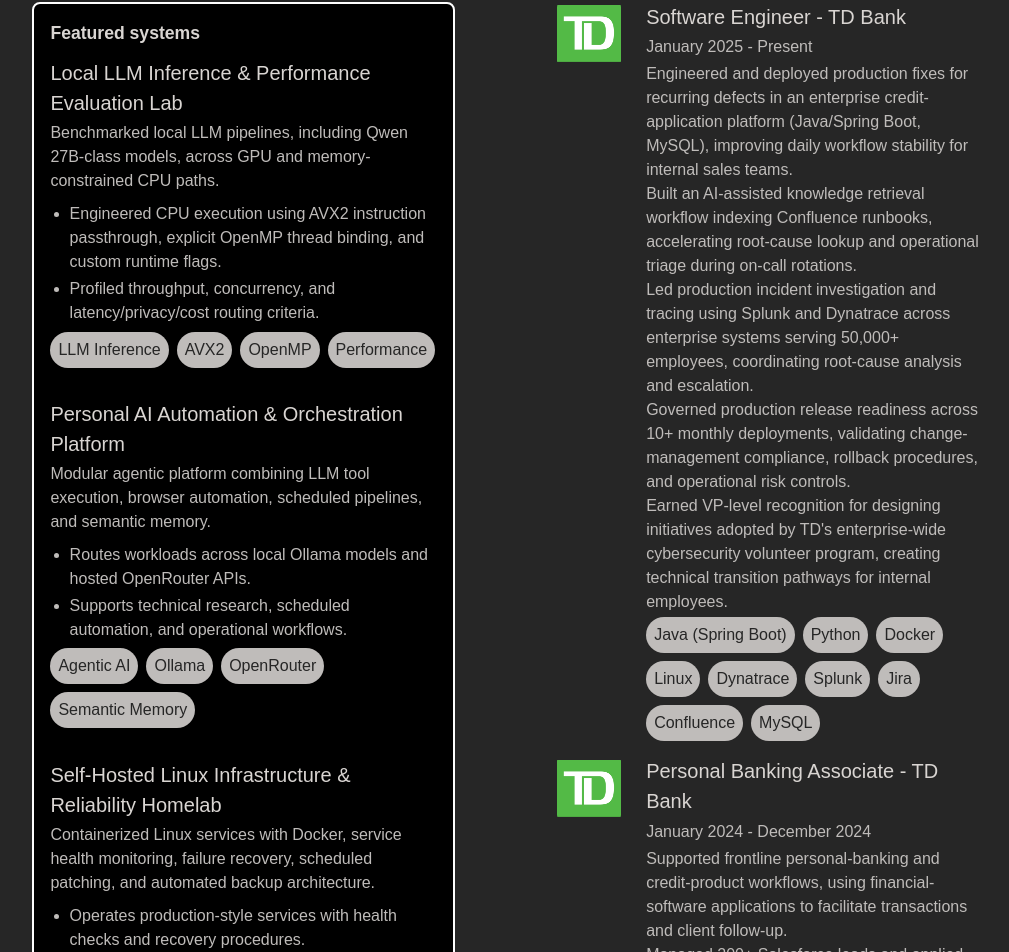
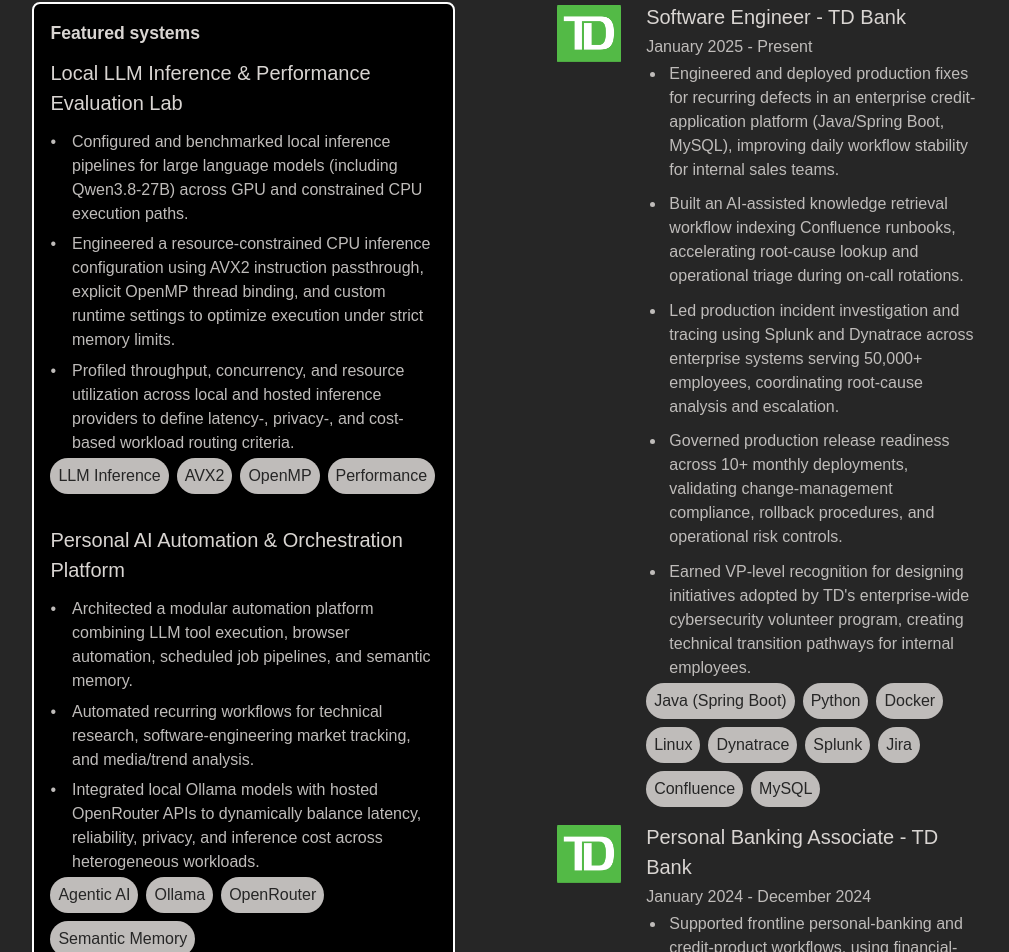
Before and after one commit to coolmanbat2/new-personal-website, a React (Create React App) app: page / in a window 1280 px wide. Shown: the part 1052-2004 px from the top of the page, without its empty margins (134-1143 px from the left). Built offline with nearby package versions, Linux system fonts and the light colour scheme.

Commit message:
fix: align portfolio bullets and experience layout

```diff
--- a/src/components/Project.js
+++ b/src/components/Project.js
@@ -24,11 +24,13 @@ function Project({ project, viewText }) {
         ) : null
       }
     >
-      <div>{description}</div>
+      {description ? <div>{description}</div> : null}
       {highlights.length > 0 && (
         <ul className="project-highlights">
           {highlights.map((highlight) => (
-            <li key={highlight}>{highlight}</li>
+            <li key={highlight}>
+              <span>{highlight}</span>
+            </li>
           ))}
         </ul>
       )}
--- a/src/css/Experiences.css
+++ b/src/css/Experiences.css
@@ -2,3 +2,15 @@
   gap: 1vw;
   padding-bottom: 2rem;
 }
+
+.experience-bullets {
+  display: flex;
+  flex-direction: column;
+  gap: 0.65rem;
+  margin: 0;
+  padding-left: 1.25rem;
+}
+
+.experience-bullets li {
+  padding-left: 0.2rem;
+}
--- a/src/css/Projects.css
+++ b/src/css/Projects.css
@@ -11,12 +11,29 @@
 }
 
 .project-highlights {
+  display: flex;
+  flex-direction: column;
+  gap: 0.4rem;
+  list-style: none;
   margin: 0.55rem 0 0;
-  padding-left: 1.2rem;
+  padding: 0;
 }
 
 .project-highlights li {
-  margin: 0.2rem 0;
+  display: grid;
+  grid-template-columns: 1rem minmax(0, 1fr);
+  column-gap: 0.35rem;
+  margin: 0;
+}
+
+.project-highlights li::before {
+  content: "•";
+  grid-column: 1;
+}
+
+.project-highlights li > span {
+  grid-column: 2;
+  min-width: 0;
 }
 
 .projects-box {
--- a/src/data/projects.json
+++ b/src/data/projects.json
@@ -3,10 +3,11 @@
     {
       "id": "local-llm-inference-lab",
       "title": "Local LLM Inference & Performance Evaluation Lab",
-      "description": "Benchmarked local LLM pipelines, including Qwen 27B-class models, across GPU and memory-constrained CPU paths.",
+      "description": "",
       "highlights": [
-        "Engineered CPU execution using AVX2 instruction passthrough, explicit OpenMP thread binding, and custom runtime flags.",
-        "Profiled throughput, concurrency, and latency/privacy/cost routing criteria."
+        "Configured and benchmarked local inference pipelines for large language models (including Qwen3.8-27B) across GPU and constrained CPU execution paths.",
+        "Engineered a resource-constrained CPU inference configuration using AVX2 instruction passthrough, explicit OpenMP thread binding, and custom runtime settings to optimize execution under strict memory limits.",
+        "Profiled throughput, concurrency, and resource utilization across local and hosted inference providers to define latency-, privacy-, and cost-based workload routing criteria."
       ],
       "tags": [
         "LLM Inference",
@@ -18,10 +19,11 @@
     {
       "id": "ai-automation-platform",
       "title": "Personal AI Automation & Orchestration Platform",
-      "description": "Modular agentic platform combining LLM tool execution, browser automation, scheduled pipelines, and semantic memory.",
+      "description": "",
       "highlights": [
-        "Routes workloads across local Ollama models and hosted OpenRouter APIs.",
-        "Supports technical research, scheduled automation, and operational workflows."
+        "Architected a modular automation platform combining LLM tool execution, browser automation, scheduled job pipelines, and semantic memory.",
+        "Automated recurring workflows for technical research, software-engineering market tracking, and media/trend analysis.",
+        "Integrated local Ollama models with hosted OpenRouter APIs to dynamically balance latency, reliability, privacy, and inference cost across heterogeneous workloads."
       ],
       "tags": [
         "Agentic AI",
@@ -33,10 +35,10 @@
     {
       "id": "linux-reliability-homelab",
       "title": "Self-Hosted Linux Infrastructure & Reliability Homelab",
-      "description": "Containerized Linux services with Docker, service health monitoring, failure recovery, scheduled patching, and automated backup architecture.",
+      "description": "",
       "highlights": [
-        "Operates production-style services with health checks and recovery procedures.",
-        "Maintains an automated 3-2-1 backup architecture and scheduled maintenance."
+        "Built and maintained a self-hosted Linux environment for containerized application deployment, service monitoring, and failure recovery.",
+        "Implemented an automated 3-2-1 backup strategy alongside scheduled patching and restart procedures to enforce high availability."
       ],
       "tags": [
         "Docker",
--- a/src/pages/Experiences.js
+++ b/src/pages/Experiences.js
@@ -34,32 +34,34 @@ function Experiences() {
           src={tdLogo}
           skills={softwareEngineerSkills()}
         >
-          <div>
+          <ul className="experience-bullets">
+            <li>
               Engineered and deployed production fixes for recurring defects in
               an enterprise credit-application platform (Java/Spring Boot,
               MySQL), improving daily workflow stability for internal sales
               teams.
-          </div>
-          <div>
+            </li>
+            <li>
               Built an AI-assisted knowledge retrieval workflow indexing
               Confluence runbooks, accelerating root-cause lookup and operational
               triage during on-call rotations.
-          </div>
-          <div>
+            </li>
+            <li>
               Led production incident investigation and tracing using Splunk and
               Dynatrace across enterprise systems serving 50,000+ employees,
               coordinating root-cause analysis and escalation.
-          </div>
-          <div>
+            </li>
+            <li>
               Governed production release readiness across 10+ monthly
               deployments, validating change-management compliance, rollback
               procedures, and operational risk controls.
-          </div>
-          <div>
+            </li>
+            <li>
               Earned VP-level recognition for designing initiatives adopted by
               TD&apos;s enterprise-wide cybersecurity volunteer program, creating
               technical transition pathways for internal employees.
-          </div>
+            </li>
+          </ul>
         </InformationCard>
         <InformationCard
           title="Personal Banking Associate - TD Bank"
@@ -73,16 +75,18 @@ function Experiences() {
             </>
           }
         >
-          <div>
+          <ul className="experience-bullets">
+            <li>
               Supported frontline personal-banking and credit-product workflows,
               using financial-software applications to facilitate transactions
               and client follow-up.
-          </div>
-          <div>
+            </li>
+            <li>
               Managed 200+ Salesforce leads and applied operational procedures to
               support organized branch sales workflows and compliant client
               service.
-          </div>
+            </li>
+          </ul>
         </InformationCard>
         <InformationCard
           title="Customer Experience Associate - TD Bank"
@@ -92,20 +96,21 @@ function Experiences() {
             <>
               <Skill>Client Service</Skill>
               <Skill>Financial Products</Skill>
-              <Skill>TD Internal Tools</Skill>
             </>
           }
         >
-          <div>
+          <ul className="experience-bullets">
+            <li>
               Supported frontline banking clients by explaining financial and
               investment products, processing transactions with 97% accuracy, and
               completing routine service requests using TD internal tools.
-          </div>
-          <div>
+            </li>
+            <li>
               Resolved escalated customer issues involving cheque negotiation,
               interest calculations, and account usage while maintaining an
               average LEI score of 80%.
-          </div>
+            </li>
+          </ul>
         </InformationCard>
       </div>
       <Contact />
```
Lines whose indentation alone changed are shown as unchanged.
